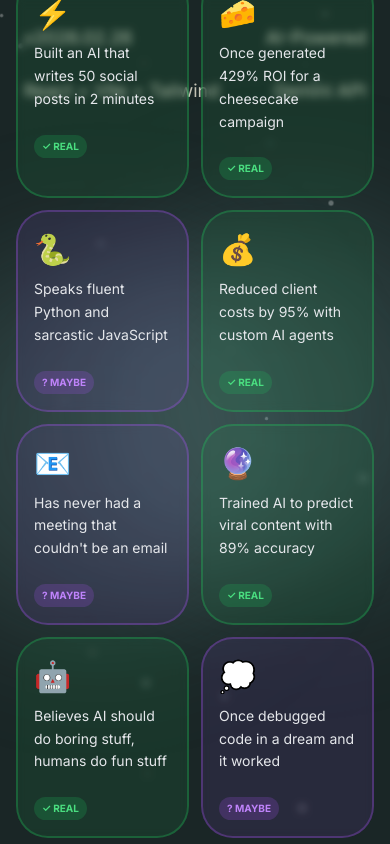
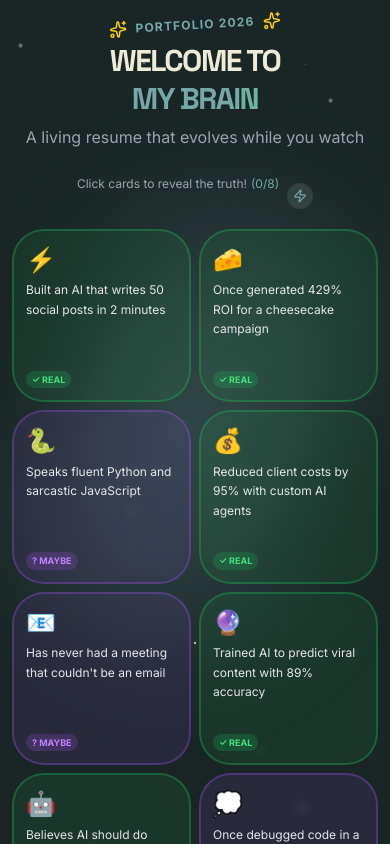
Before and after one commit to dilaannkilc/harshanadotcomwastaken, a React (Vite) app: page / in a window 390 px wide. Built offline with nearby package versions, Linux system fonts and the light colour scheme.

Commit message:
feat: mobile-responsive intro scene and terminal (WelcomeIntro.jsx)

```diff
--- a/src/components/Sections/WelcomeIntro.jsx
+++ b/src/components/Sections/WelcomeIntro.jsx
@@ -1,6 +1,6 @@
 import React, { useState, useEffect, useRef } from 'react';
-import { motion, AnimatePresence, useMotionValue, useTransform } from 'framer-motion';
-import { ArrowDown, Sparkles, Zap, Brain, Target, Gamepad2, Trophy, Star } from 'lucide-react';
+import { motion, AnimatePresence } from 'framer-motion';
+import { ArrowDown, Sparkles, Zap, Brain, Target, Gamepad2, Trophy } from 'lucide-react';
 
 const facts = [
     {
@@ -53,41 +53,41 @@ const facts = [
     },
 ];
 
-// Interactive Card Component
+// Interactive Card Component - Mobile Optimized
 const FactCard = ({ fact, index, isFlipped, onFlip, isShuffling }) => {
     return (
         <motion.div
             layout
             onClick={() => onFlip(index)}
-            whileHover={{ scale: isShuffling ? 1 : 1.05, y: isShuffling ? 0 : -5 }}
+            whileHover={{ scale: isShuffling ? 1 : 1.02 }}
             whileTap={{ scale: 0.95 }}
             animate={{
                 rotateY: isFlipped ? 180 : 0,
-                x: isShuffling ? [0, -5, 5, -5, 5, 0] : 0,
+                x: isShuffling ? [0, -3, 3, -3, 3, 0] : 0,
             }}
             transition={{
-                rotateY: { duration: 0.6 },
-                x: { duration: 0.5, repeat: isShuffling ? Infinity : 0 }
+                rotateY: { duration: 0.5 },
+                x: { duration: 0.4, repeat: isShuffling ? Infinity : 0 }
             }}
-            className="relative cursor-pointer perspective-1000"
+            className="relative cursor-pointer perspective-1000 touch-manipulation"
             style={{ transformStyle: 'preserve-3d' }}
         >
             {/* Front of card */}
             <motion.div
-                className={`p-4 rounded-xl border-2 backdrop-blur-sm h-full ${
+                className={`p-3 sm:p-4 rounded-xl border-2 backdrop-blur-sm h-full min-h-[100px] sm:min-h-[120px] flex flex-col ${
                     isFlipped ? 'opacity-0' : 'opacity-100'
                 } ${fact.real
-                    ? 'bg-green-500/10 border-green-500/30 hover:border-green-500/60'
-                    : 'bg-purple-500/10 border-purple-500/30 hover:border-purple-500/60'
+                    ? 'bg-green-500/10 border-green-500/30 active:border-green-500/60'
+                    : 'bg-purple-500/10 border-purple-500/30 active:border-purple-500/60'
                 }`}
                 style={{ backfaceVisibility: 'hidden' }}
             >
-                <div className="text-3xl mb-2">{fact.emoji}</div>
-                <p className="text-sm text-gray-200 leading-relaxed">
+                <div className="text-2xl sm:text-3xl mb-1 sm:mb-2">{fact.emoji}</div>
+                <p className="text-xs sm:text-sm text-gray-200 leading-relaxed line-clamp-3">
                     {fact.text}
                 </p>
-                <div className="mt-3 flex items-center gap-2">
-                    <span className={`text-[10px] px-2 py-1 rounded-full font-bold ${
+                <div className="mt-auto pt-2 flex items-center gap-1">
+                    <span className={`text-[9px] sm:text-[10px] px-1.5 sm:px-2 py-0.5 sm:py-1 rounded-full font-bold ${
                         fact.real
                             ? 'bg-green-500/20 text-green-400'
                             : 'bg-purple-500/20 text-purple-400'
@@ -99,7 +99,7 @@ const FactCard = ({ fact, index, isFlipped, onFlip, isShuffling }) => {
 
             {/* Back of card */}
             <motion.div
-                className={`absolute inset-0 p-4 rounded-xl border-2 backdrop-blur-sm ${
+                className={`absolute inset-0 p-3 sm:p-4 rounded-xl border-2 backdrop-blur-sm flex flex-col justify-center ${
                     fact.real
                         ? 'bg-green-500/20 border-green-500'
                         : 'bg-purple-500/20 border-purple-500'
@@ -109,11 +109,11 @@ const FactCard = ({ fact, index, isFlipped, onFlip, isShuffling }) => {
                     transform: 'rotateY(180deg)'
                 }}
             >
-                <div className="text-3xl mb-2">{fact.real ? '🎉' : '😄'}</div>
-                <p className="text-sm text-white font-bold mb-2">
+                <div className="text-2xl sm:text-3xl mb-1">{fact.real ? '🎉' : '😄'}</div>
+                <p className="text-xs sm:text-sm text-white font-bold mb-1">
                     {fact.real ? '100% TRUE!' : 'PROBABLY NOT'}
                 </p>
-                <p className="text-xs text-gray-300">
+                <p className="text-[10px] sm:text-xs text-gray-300">
                     {fact.detail}
                 </p>
             </motion.div>
@@ -121,7 +121,7 @@ const FactCard = ({ fact, index, isFlipped, onFlip, isShuffling }) => {
     );
 };
 
-// Mini Game: Click the Sparkles
+// Mini Game: Click the Sparkles - Mobile Optimized
 const SparkleGame = ({ onComplete }) => {
     const [sparkles, setSparkles] = useState([]);
     const [score, setScore] = useState(0);
@@ -147,10 +147,11 @@ const SparkleGame = ({ onComplete }) => {
         const interval = setInterval(() => {
             if (containerRef.current) {
                 const rect = containerRef.current.getBoundingClientRect();
+                const sparkleSize = window.innerWidth < 640 ? 48 : 40;
                 const newSparkle = {
                     id: Date.now(),
-                    x: Math.random() * (rect.width - 40),
-                    y: Math.random() * (rect.height - 40),
+                    x: Math.random() * Math.max(20, rect.width - sparkleSize - 20),
+                    y: Math.random() * Math.max(20, rect.height - sparkleSize - 20),
                 };
                 setSparkles(prev => [...prev.slice(-4), newSparkle]);
             }
@@ -174,12 +175,12 @@ const SparkleGame = ({ onComplete }) => {
     if (!gameActive && score === 0) {
         return (
             <motion.button
-                whileHover={{ scale: 1.05 }}
-                whileTap={{ scale: 0.95 }}
+                whileHover={{ scale: 1.03 }}
+                whileTap={{ scale: 0.97 }}
                 onClick={startGame}
-                className="px-6 py-3 bg-gradient-to-r from-yellow-500 to-orange-500 rounded-xl font-bold text-white shadow-lg shadow-orange-500/30"
+                className="w-full px-4 sm:px-6 py-3 sm:py-4 bg-gradient-to-r from-yellow-500 to-orange-500 rounded-xl font-bold text-white shadow-lg shadow-orange-500/30 text-sm sm:text-base"
             >
-                <Gamepad2 className="inline mr-2" size={18} />
+                <Gamepad2 className="inline mr-2" size={window.innerWidth < 640 ? 16 : 18} />
                 Play Mini Game (10 sec)
             </motion.button>
         );
@@ -187,13 +188,13 @@ const SparkleGame = ({ onComplete }) => {
 
     if (!gameActive && score > 0) {
         return (
-            <div className="text-center p-4 bg-green-500/20 rounded-xl border border-green-500/30">
-                <Trophy className="mx-auto mb-2 text-yellow-400" size={32} />
-                <p className="text-xl font-bold text-white">Score: {score}</p>
-                <p className="text-sm text-gray-400 mb-3">{score >= 50 ? 'Legend!' : score >= 30 ? 'Not bad!' : 'Try again?'}</p>
+            <div className="text-center p-3 sm:p-4 bg-green-500/20 rounded-xl border border-green-500/30">
+                <Trophy className="mx-auto mb-2 text-yellow-400" size={window.innerWidth < 640 ? 28 : 32} />
+                <p className="text-lg sm:text-xl font-bold text-white">Score: {score}</p>
+                <p className="text-xs sm:text-sm text-gray-400 mb-3">{score >= 50 ? 'Legend!' : score >= 30 ? 'Not bad!' : 'Try again?'}</p>
                 <button
                     onClick={startGame}
-                    className="text-sm text-teal hover:underline"
+                    className="text-xs sm:text-sm text-teal hover:underline px-3 py-1"
                 >
                     Play Again
                 </button>
@@ -204,9 +205,9 @@ const SparkleGame = ({ onComplete }) => {
     return (
         <div
             ref={containerRef}
-            className="relative h-48 bg-black/20 rounded-xl overflow-hidden cursor-crosshair"
+            className="relative h-36 sm:h-48 bg-black/20 rounded-xl overflow-hidden cursor-crosshair touch-none select-none"
         >
-            <div className="absolute top-2 left-2 right-2 flex justify-between text-sm font-bold">
+            <div className="absolute top-2 left-2 right-2 flex justify-between text-xs sm:text-sm font-bold">
                 <span className="text-yellow-400">Score: {score}</span>
                 <span className="text-red-400">Time: {timeLeft}s</span>
             </div>
@@ -217,17 +218,21 @@ const SparkleGame = ({ onComplete }) => {
                         initial={{ scale: 0, opacity: 0 }}
                         animate={{ scale: 1, opacity: 1 }}
                         exit={{ scale: 0, opacity: 0 }}
-                        whileHover={{ scale: 1.2 }}
+                        whileHover={{ scale: 1.1 }}
                         onClick={() => catchSparkle(sparkle.id)}
-                        className="absolute w-10 h-10 cursor-pointer"
+                        onTouchStart={(e) => {
+                            e.preventDefault();
+                            catchSparkle(sparkle.id);
+                        }}
+                        className="absolute w-10 h-10 sm:w-12 sm:h-12 cursor-pointer touch-manipulation"
                         style={{ left: sparkle.x, top: sparkle.y }}
                     >
                         <Sparkles className="w-full h-full text-yellow-400 animate-pulse" />
                     </motion.div>
                 ))}
             </AnimatePresence>
-            <p className="absolute bottom-2 left-0 right-0 text-center text-xs text-gray-500">
-                Click the sparkles!
+            <p className="absolute bottom-2 left-0 right-0 text-center text-[10px] sm:text-xs text-gray-500">
+                Tap the sparkles!
             </p>
         </div>
     );
@@ -237,10 +242,9 @@ const WelcomeIntro = ({ onComplete }) => {
     const [showSkip, setShowSkip] = useState(false);
     const [canDismiss, setCanDismiss] = useState(false);
     const [flippedCards, setFlippedCards] = useState([]);
-    const [gameComplete, setGameComplete] = useState(false);
-    const [revealAll, setRevealAll] = useState(false);
     const [isShuffling, setIsShuffling] = useState(false);
     const [stars, setStars] = useState([]);
+    const [isMobile, setIsMobile] = useState(false);
 
     useEffect(() => {
         const timer = setTimeout(() => setShowSkip(true), 2000);
@@ -251,13 +255,22 @@ const WelcomeIntro = ({ onComplete }) => {
         };
     }, []);
 
-    // Generate background stars
+    // Detect mobile
     useEffect(() => {
-        const newStars = Array.from({ length: 20 }, (_, i) => ({
+        const checkMobile = () => setIsMobile(window.innerWidth < 768);
+        checkMobile();
+        window.addEventListener('resize', checkMobile);
+        return () => window.removeEventListener('resize', checkMobile);
+    }, []);
+
+    // Generate background stars - fewer on mobile
+    useEffect(() => {
+        const starCount = window.innerWidth < 768 ? 12 : 20;
+        const newStars = Array.from({ length: starCount }, (_, i) => ({
             id: i,
             x: Math.random() * 100,
             y: Math.random() * 100,
-            size: Math.random() * 3 + 1,
+            size: Math.random() * 2 + 1,
             delay: Math.random() * 3
         }));
         setStars(newStars);
@@ -281,10 +294,16 @@ const WelcomeIntro = ({ onComplete }) => {
             initial={{ opacity: 0 }}
             animate={{ opacity: 1 }}
             exit={{ opacity: 0 }}
-            className="fixed inset-0 z-50 bg-navy-dark flex flex-col items-center justify-center p-4 overflow-hidden"
+            className="fixed inset-0 z-50 bg-navy-dark flex flex-col items-center justify-center overflow-hidden"
+            style={{
+                paddingTop: 'env(safe-area-inset-top)',
+                paddingBottom: 'env(safe-area-inset-bottom)',
+                paddingLeft: 'env(safe-area-inset-left)',
+                paddingRight: 'env(safe-area-inset-right)'
+            }}
         >
             {/* Animated background stars */}
-            <div className="absolute inset-0">
+            <div className="absolute inset-0 overflow-hidden pointer-events-none">
                 {stars.map(star => (
                     <motion.div
                         key={star.id}
@@ -306,29 +325,30 @@ const WelcomeIntro = ({ onComplete }) => {
                         }}
                     />
                 ))}
-                <div className="absolute top-1/4 left-1/4 w-96 h-96 bg-primary/20 rounded-full blur-3xl" />
-                <div className="absolute bottom-1/4 right-1/4 w-96 h-96 bg-teal/20 rounded-full blur-3xl" />
+                <div className="absolute top-1/4 left-1/4 w-64 sm:w-96 h-64 sm:h-96 bg-primary/20 rounded-full blur-3xl" />
+                <div className="absolute bottom-1/4 right-1/4 w-64 sm:w-96 h-64 sm:h-96 bg-teal/20 rounded-full blur-3xl" />
             </div>
 
-            <div className="relative z-10 max-w-5xl w-full">
+            {/* Main Content - Scrollable on mobile */}
+            <div className="relative z-10 w-full max-w-5xl px-3 sm:px-4 overflow-y-auto overflow-x-hidden max-h-screen py-4 sm:py-8">
                 {/* Main Welcome Text */}
                 <motion.div
                     initial={{ opacity: 0, y: 30 }}
                     animate={{ opacity: 1, y: 0 }}
                     transition={{ delay: 0.2 }}
-                    className="text-center mb-6"
+                    className="text-center mb-4 sm:mb-6"
                 >
                     <motion.div
-                        className="flex items-center justify-center gap-2 mb-4"
+                        className="flex items-center justify-center gap-2 mb-2 sm:mb-4"
                         animate={{ rotate: [0, 5, -5, 0] }}
                         transition={{ duration: 2, repeat: Infinity }}
                     >
-                        <Sparkles className="text-yellow-400" size={24} />
-                        <span className="text-teal text-sm font-bold tracking-widest uppercase">Portfolio 2026</span>
-                        <Sparkles className="text-yellow-400" size={24} />
+                        <Sparkles className="text-yellow-400" size={isMobile ? 18 : 24} />
+                        <span className="text-teal text-xs sm:text-sm font-bold tracking-widest uppercase">Portfolio 2026</span>
+                        <Sparkles className="text-yellow-400" size={isMobile ? 18 : 24} />
                     </motion.div>
 
-                    <h1 className="text-5xl md:text-7xl lg:text-8xl font-bold text-white mb-4 leading-tight">
+                    <h1 className="text-3xl sm:text-5xl md:text-7xl lg:text-8xl font-bold text-white mb-2 sm:mb-4 leading-tight">
                         Welcome to<br />
                         <motion.span
                             className="bg-gradient-to-r from-primary via-teal to-green-400 bg-clip-text text-transparent"
@@ -340,35 +360,35 @@ const WelcomeIntro = ({ onComplete }) => {
                         </motion.span>
                     </h1>
 
-                    <p className="text-xl md:text-2xl text-gray-400 max-w-2xl mx-auto">
+                    <p className="text-base sm:text-xl md:text-2xl text-gray-400 max-w-2xl mx-auto px-2">
                         A living resume that evolves while you watch
                     </p>
                 </motion.div>
 
-                {/* Interactive Facts Grid */}
+                {/* Interactive Facts Grid - Mobile: 2 cols, Desktop: 4 cols */}
                 <motion.div
                     initial={{ opacity: 0, y: 20 }}
                     animate={{ opacity: 1, y: 0 }}
                     transition={{ delay: 0.6 }}
-                    className="mb-6"
+                    className="mb-4 sm:mb-6"
                 >
-                    <div className="flex items-center justify-center gap-4 mb-4">
-                        <p className="text-sm text-gray-400">
+                    <div className="flex items-center justify-center gap-2 sm:gap-4 mb-3 sm:mb-4">
+                        <p className="text-xs sm:text-sm text-gray-400">
                             Click cards to reveal the truth!
-                            <span className="ml-2 text-teal">({flippedCards.length}/{facts.length} revealed)</span>
+                            <span className="ml-1 sm:ml-2 text-teal">({flippedCards.length}/{facts.length})</span>
                         </p>
                         <motion.button
                             whileHover={{ scale: 1.1 }}
                             whileTap={{ scale: 0.9 }}
                             onClick={shuffleCards}
-                            className="p-2 rounded-full bg-white/10 hover:bg-white/20 text-teal"
+                            className="p-1.5 sm:p-2 rounded-full bg-white/10 hover:bg-white/20 text-teal touch-manipulation"
                             title="Shuffle cards"
                         >
-                            <Zap size={16} />
+                            <Zap size={isMobile ? 14 : 16} />
                         </motion.button>
                     </div>
 
-                    <div className="grid grid-cols-2 md:grid-cols-4 gap-3">
+                    <div className="grid grid-cols-2 md:grid-cols-4 gap-2 sm:gap-3">
                         {facts.map((fact, idx) => (
                             <FactCard
                                 key={idx}
@@ -385,10 +405,10 @@ const WelcomeIntro = ({ onComplete }) => {
                         <motion.div
                             initial={{ opacity: 0, scale: 0.9 }}
                             animate={{ opacity: 1, scale: 1 }}
-                            className="mt-4 text-center"
+                            className="mt-3 sm:mt-4 text-center"
                         >
-                            <p className="text-green-400 font-bold flex items-center justify-center gap-2">
-                                <Trophy size={18} />
+                            <p className="text-green-400 font-bold flex items-center justify-center gap-2 text-sm sm:text-base">
+                                <Trophy size={isMobile ? 16 : 18} />
                                 All cards revealed! You know my secrets now 🎉
                             </p>
                         </motion.div>
@@ -400,9 +420,9 @@ const WelcomeIntro = ({ onComplete }) => {
                     initial={{ opacity: 0 }}
                     animate={{ opacity: 1 }}
                     transition={{ delay: 1.2 }}
-                    className="max-w-sm mx-auto mb-6"
+                    className="max-w-xs sm:max-w-sm mx-auto mb-4 sm:mb-6"
                 >
-                    <SparkleGame onComplete={(score) => setGameComplete(true)} />
+                    <SparkleGame onComplete={() => {}} />
                 </motion.div>
 
                 {/* What to expect */}
@@ -410,7 +430,7 @@ const WelcomeIntro = ({ onComplete }) => {
                     initial={{ opacity: 0 }}
                     animate={{ opacity: 1 }}
                     transition={{ delay: 1.5 }}
-                    className="flex flex-wrap justify-center gap-4 mb-8"
+                    className="flex flex-wrap justify-center gap-2 sm:gap-4 mb-6 sm:mb-8"
                 >
                     {[
                         { icon: Zap, text: 'Interactive demos', color: 'text-yellow-400' },
@@ -419,10 +439,11 @@ const WelcomeIntro = ({ onComplete }) => {
                     ].map((item, idx) => (
                         <motion.div
                             key={idx}
-                            whileHover={{ scale: 1.1, y: -2 }}
-                            className="flex items-center gap-2 text-sm text-gray-400 bg-white/5 px-4 py-2 rounded-full cursor-default"
+                            whileHover={{ scale: 1.05 }}
+                            whileTap={{ scale: 0.95 }}
+                            className="flex items-center gap-1.5 sm:gap-2 text-xs sm:text-sm text-gray-400 bg-white/5 px-3 sm:px-4 py-1.5 sm:py-2 rounded-full touch-manipulation"
                         >
-                            <item.icon size={16} className={item.color} />
+                            <item.icon size={isMobile ? 14 : 16} className={item.color} />
                             <span>{item.text}</span>
                         </motion.div>
                     ))}
@@ -433,14 +454,14 @@ const WelcomeIntro = ({ onComplete }) => {
                     initial={{ opacity: 0, y: 20 }}
                     animate={{ opacity: 1, y: 0 }}
                     transition={{ delay: 1.8 }}
-                    className="text-center"
+                    className="text-center pb-4"
                 >
                     <motion.button
                         onClick={onComplete}
                         disabled={!canDismiss}
-                        whileHover={canDismiss ? { scale: 1.05, boxShadow: '0 0 30px rgba(45, 212, 191, 0.5)' } : {}}
-                        whileTap={canDismiss ? { scale: 0.95 } : {}}
-                        className="group relative px-8 py-4 bg-gradient-to-r from-primary to-teal text-white rounded-full font-bold text-lg shadow-lg shadow-primary/30 disabled:opacity-50 disabled:cursor-not-allowed overflow-hidden"
+                        whileHover={canDismiss ? { scale: 1.03, boxShadow: '0 0 30px rgba(45, 212, 191, 0.5)' } : {}}
+                        whileTap={canDismiss ? { scale: 0.97 } : {}}
+                        className="group relative px-6 sm:px-8 py-3 sm:py-4 bg-gradient-to-r from-primary to-teal text-white rounded-full font-bold text-base sm:text-lg shadow-lg shadow-primary/30 disabled:opacity-50 disabled:cursor-not-allowed overflow-hidden touch-manipulation"
                     >
                         <motion.span
                             className="absolute inset-0 bg-gradient-to-r from-teal to-green-400"
@@ -454,7 +475,7 @@ const WelcomeIntro = ({ onComplete }) => {
                                 animate={{ y: [0, 5, 0] }}
                                 transition={{ repeat: Infinity, duration: 1.5 }}
                             >
-                                <ArrowDown size={20} />
+                                <ArrowDown size={isMobile ? 18 : 20} />
                             </motion.span>
                         </span>
                     </motion.button>
@@ -464,26 +485,26 @@ const WelcomeIntro = ({ onComplete }) => {
                             initial={{ opacity: 0 }}
                             animate={{ opacity: 1 }}
                             onClick={onComplete}
-                            className="block mx-auto mt-4 text-sm text-gray-500 hover:text-white transition-colors"
+                            className="block mx-auto mt-3 sm:mt-4 text-xs sm:text-sm text-gray-500 hover:text-white transition-colors touch-manipulation px-4 py-2"
                         >
                             Skip intro →
                         </motion.button>
                     )}
 
                     {/* Stats */}
-                    <div className="mt-6 flex justify-center gap-8 text-xs text-gray-500">
+                    <div className="mt-4 sm:mt-6 flex justify-center gap-4 sm:gap-8 text-[10px] sm:text-xs text-gray-500">
                         <div className="text-center">
-                            <div className="text-lg font-bold text-teal">{flippedCards.length}</div>
+                            <div className="text-sm sm:text-lg font-bold text-teal">{flippedCards.length}</div>
                             <div>Facts Revealed</div>
                         </div>
                         <div className="text-center">
-                            <div className="text-lg font-bold text-green-400">
+                            <div className="text-sm sm:text-lg font-bold text-green-400">
                                 {flippedCards.filter(i => facts[i].real).length}
                             </div>
                             <div>Real Facts</div>
                         </div>
                         <div className="text-center">
-                            <div className="text-lg font-bold text-purple-400">
+                            <div className="text-sm sm:text-lg font-bold text-purple-400">
                                 {flippedCards.filter(i => !facts[i].real).length}
                             </div>
                             <div>Fake Facts</div>
@@ -492,12 +513,12 @@ const WelcomeIntro = ({ onComplete }) => {
                 </motion.div>
             </div>
 
-            {/* Corner decorations */}
-            <div className="absolute top-6 left-6 text-xs text-gray-600 font-mono">
+            {/* Corner decorations - Hidden on very small screens */}
+            <div className="absolute top-3 sm:top-6 left-3 sm:left-6 text-[9px] sm:text-xs text-gray-600 font-mono hidden sm:block">
                 <p>v2026.02.26</p>
                 <p>React + Vite + Tailwind</p>
             </div>
-            <div className="absolute top-6 right-6 text-xs text-gray-600 font-mono text-right">
+            <div className="absolute top-3 sm:top-6 right-3 sm:right-6 text-[9px] sm:text-xs text-gray-600 font-mono text-right hidden sm:block">
                 <p>AI-Powered</p>
                 <p>Gemini API</p>
             </div>
```
